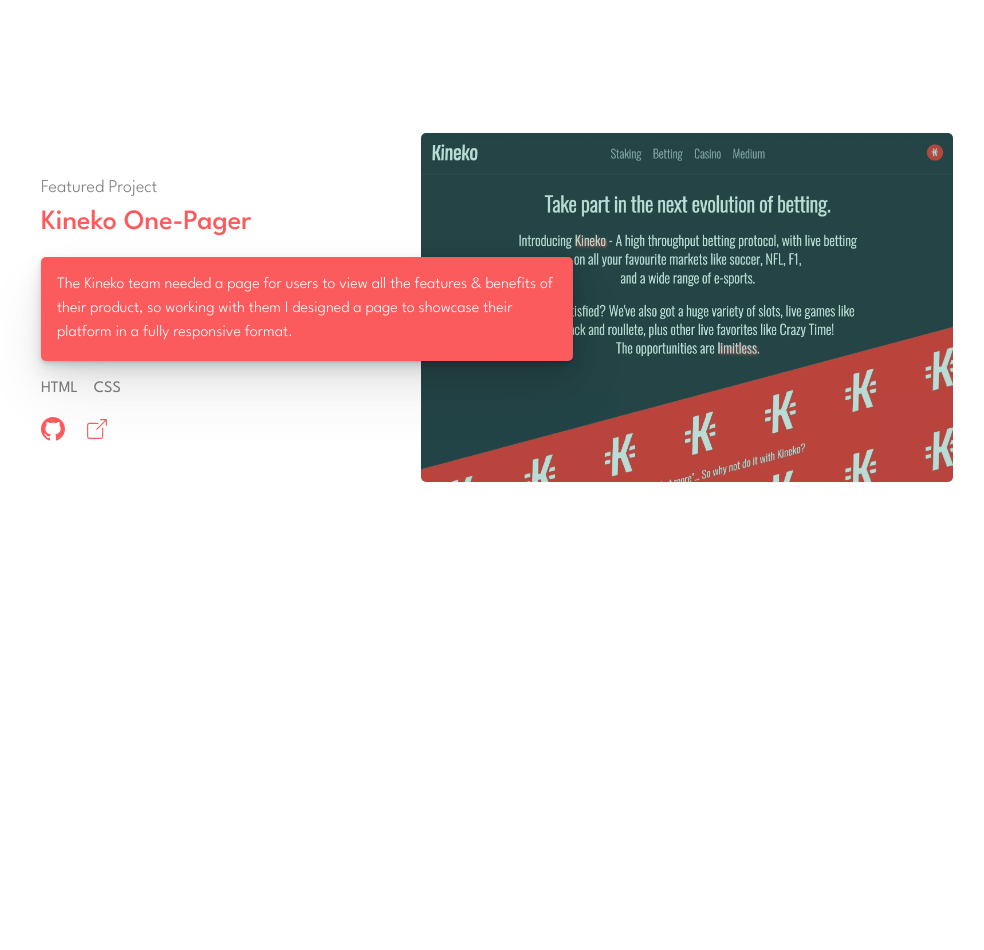
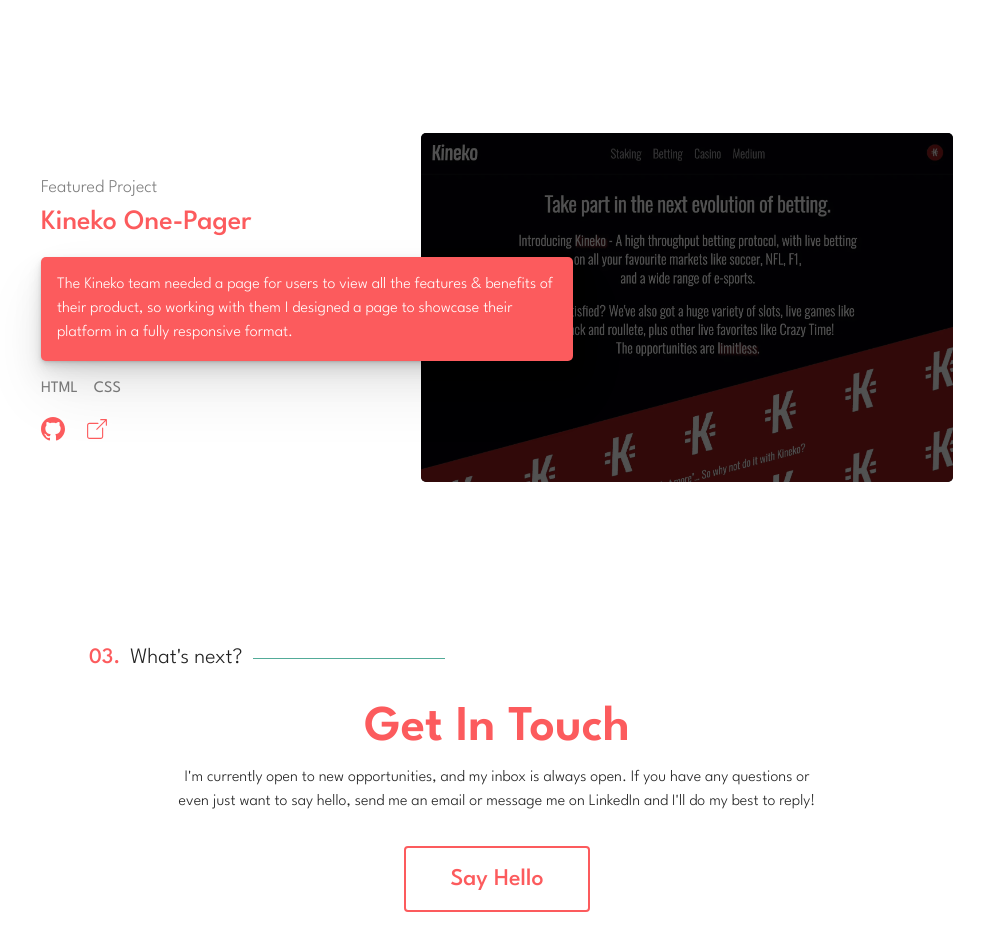
Before and after one commit to Keane54/portfolio-website, a Next.js app: page / in a window 1280 px wide. Shown: the part 1640-2590 px from the top of the page, without its empty margins (143-1127 px from the left). Before the commit the page ends 2282 px from the top, so only its background shows below. Built offline with nearby package versions, Linux system fonts and the light colour scheme.

Commit message:
Add contact section

```diff
--- a/components/SectionHeading.js
+++ b/components/SectionHeading.js
@@ -24,7 +24,7 @@
           display: 'flex',
           alignItems: 'center',
           gap: isDesktop ? 1.25 : 2,
-          width: '100%',
+          width: isDesktop ? 'fit-content': '100%',
           mb: 2,
           '&::after': {
             content: '""',
--- a/components/about-me/Skills.js
+++ b/components/about-me/Skills.js
@@ -19,7 +19,7 @@
                 pl: 2.5,
                 '&::before': {
                     content: '"▹"',
-                    color: theme.palette.primary.main,
+                    color: theme.palette.secondary.main,
                     position: 'absolute',
                     left: 0
                 }
--- a/components/header/DesktopMenu.js
+++ b/components/header/DesktopMenu.js
@@ -14,7 +14,7 @@
             <Typography onClick={() => {scrollOnClick(refs['02'])}}>
                 <Box component="span">02.</Box> Work
             </Typography>
-            <Typography>
+            <Typography onClick={() => scrollOnClick(refs['03'])}>
                 <Box component="span">03.</Box> Contact
             </Typography>
         </>
--- a/components/header/MobileSidebarContent.js
+++ b/components/header/MobileSidebarContent.js
@@ -31,7 +31,7 @@
                 <Typography onClick={() => scrollOnClick(refs['02'])}>
                     <Box component="span">02.</Box> Work
                 </Typography>
-                <Typography>
+                <Typography onClick={() => scrollOnClick(refs['03'])}>
                     <Box component="span">03.</Box> Contact
                 </Typography>
             </Stack>
--- a/components/my-work/Featured.js
+++ b/components/my-work/Featured.js
@@ -24,13 +24,17 @@
             mb: 20,
             alignItems: 'center',
             '@media (max-width: 900px)': {
-                py: 5
+                mt: 2,
+                mb: 7,
+                boxShadow: 'rgba(0, 0, 0, 0.35) 0px 5px 15px',
+                borderRadius: '5px'
             }
         }}>
 
+
             <ProjectImage src={img} href={links.website.url} imgLeft={imgLeft} />
 
-            <Box sx={{
+            <Box className="mobileTransitionOut" sx={{
                 gridColumn: imgLeft ? '6 / -1' : '1 / 8',
                 gridRow: '1 / 2',
                 textAlign: imgLeft ? 'right' : 'left',
--- a/components/my-work/ProjectImage.js
+++ b/components/my-work/ProjectImage.js
@@ -6,42 +6,46 @@
     const theme = useTheme()
 
     return (
-        <Box sx={{
+        <Box className="projectImage" sx={{
             gridColumn: imgLeft ? '1 / 8' : '6 / 13',
             gridRow: '1 / 2',
             overflow: 'hidden',
             display: 'flex',
             position: 'relative',
-            backgroundColor: theme.palette.secondary.main,
+            filter: 'grayscale(50%) contrast(1) brightness(40%)',
+            backgroundColor: 'black',
             borderRadius: '5px',
             alignItems: 'center',
             cursor: 'pointer',
+            transition: 'all 200ms ease-in-out',
             '@media (max-width: 900px)': {
                 gridColumn: '1 / -1',
+                filter: 'grayscale(50%) contrast(1) brightness(40%)',
                 height: '100%',
                 backgroundColor: '#232323',
-                cursor: 'pointer'
+                cursor: 'pointer',
+            },
+            '&:hover': {
+                filter: 'grayscale(10%) contrast(1) brightness(40%)',
             },
             '& img': {
                 objectFit: 'cover',
                 maxWidth: '100%',
                 borderRadius: '5px',
                 display: 'block',
-                opacity: 0.6,
+                opacity: 0.8,
                 transition: 'all 200ms ease-in-out',
                 '&:hover': {
-                    opacity: 0.9,
-                    transform: 'scale(1.025)'
+                    opacity: 1,
+                    transform: 'scale(1.03)',
                 },
                 '@media (max-width: 900px)': {
-                    opacity: 0.25,
+                    opacity: 0.2,
                     height: '100%',
                     width: 'auto',
-                    filter: 'grayscale(100%) contrast(1) brightness(20%)',
                     '&:hover': {
-                        opacity: 0.5,
+                        opacity: 0.2,
                         transform: 'scale(1.05)',
-                        filter: 'grayscale(0%) contrast(1) brightness(20%)'
                     }
                 }
             },
--- a/pages/index.js
+++ b/pages/index.js
@@ -1,4 +1,4 @@
-import { Button, Typography, useMediaQuery } from '@mui/material';
+import { Button, Stack, Typography, useMediaQuery } from '@mui/material';
 import { Box, Container, useTheme } from '@mui/system';
 import Head from 'next/head'
 import { createContext, useEffect, useState } from 'react';
@@ -55,7 +55,7 @@
           sx={{
             filter: open ? 'blur(6px)' : 'none',
             transition: 'filter 200ms ease-in-out',
-            marginTop: 6,
+            my: 6,
             '& .highlightedText': {
               color: theme.palette.primary.main,
               fontWeight: 500
@@ -129,6 +129,41 @@
                 })
               }
 
+              <Container disableGutters={!isDesktop}>
+                <Container disableGutters={!isDesktop}>
+
+                    <SectionHeading sectionNum={'03'} text={"What's next?"}/>
+
+                    <Stack sx={{alignItems: 'center'}}>
+                      <Typography sx={{fontWeight: 600, fontSize: 50, color: theme.palette.primary.main}}>
+                        Get In Touch
+                      </Typography>
+
+                      <Typography sx={{
+                        textAlign: 'center',
+                        mb: 4,
+                        width: isDesktop ? '50vw' : '80vw',
+
+                      }}>
+                        I&apos;m currently open to new opportunities, and my inbox is always open.
+                        If you have any questions or even just want to say hello, send me an email
+                        or message me on LinkedIn and I&apos;ll do my best to reply!
+                      </Typography>
+
+                      <Button sx={{
+                        border: `2px solid ${theme.palette.primary.main}`,
+                        py: 1.2,
+                        px: 5.5,
+                        fontSize: 24,
+                        textTransform: 'none'
+                      }}>
+                        Say Hello
+                      </Button>
+                    </Stack>
+
+                </Container>
+              </Container>
+
             </Container>
           </Container>
 
```
